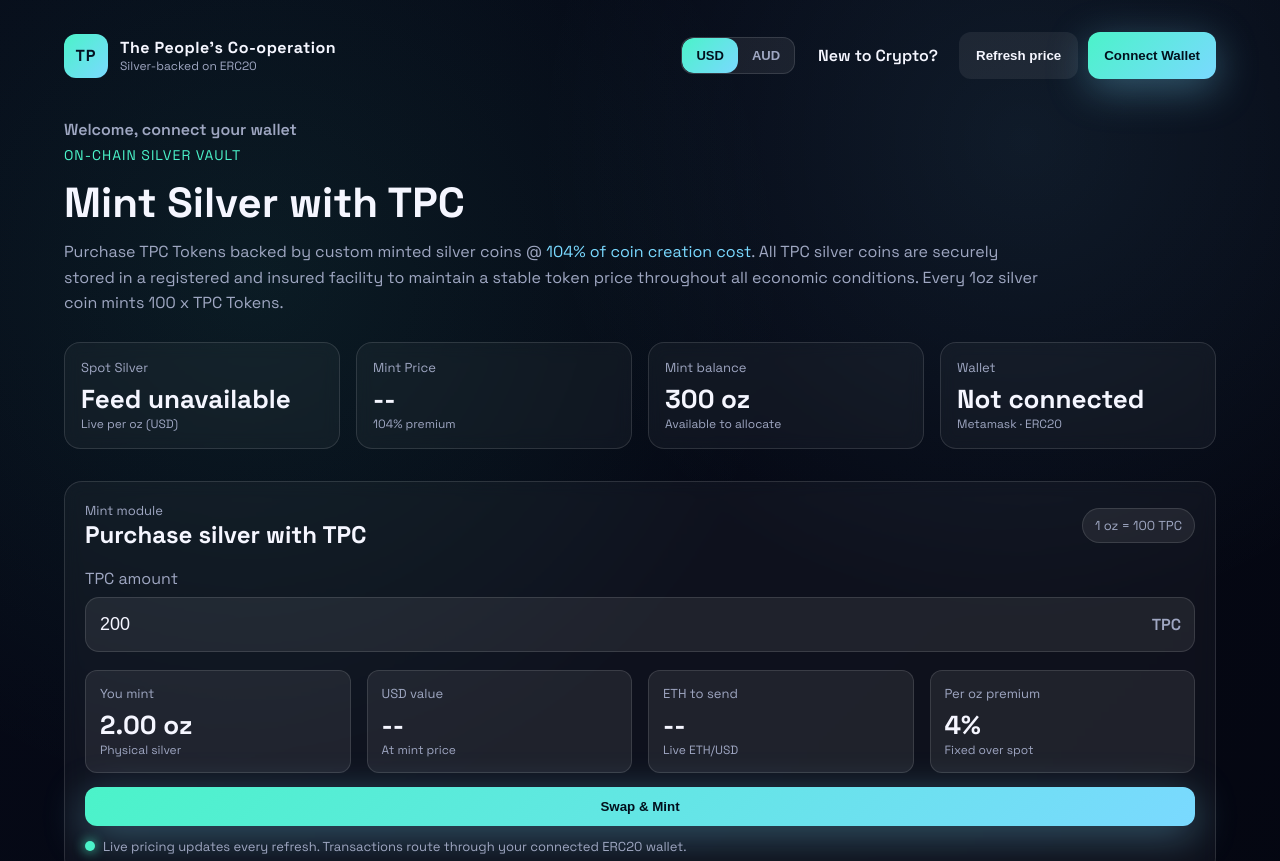
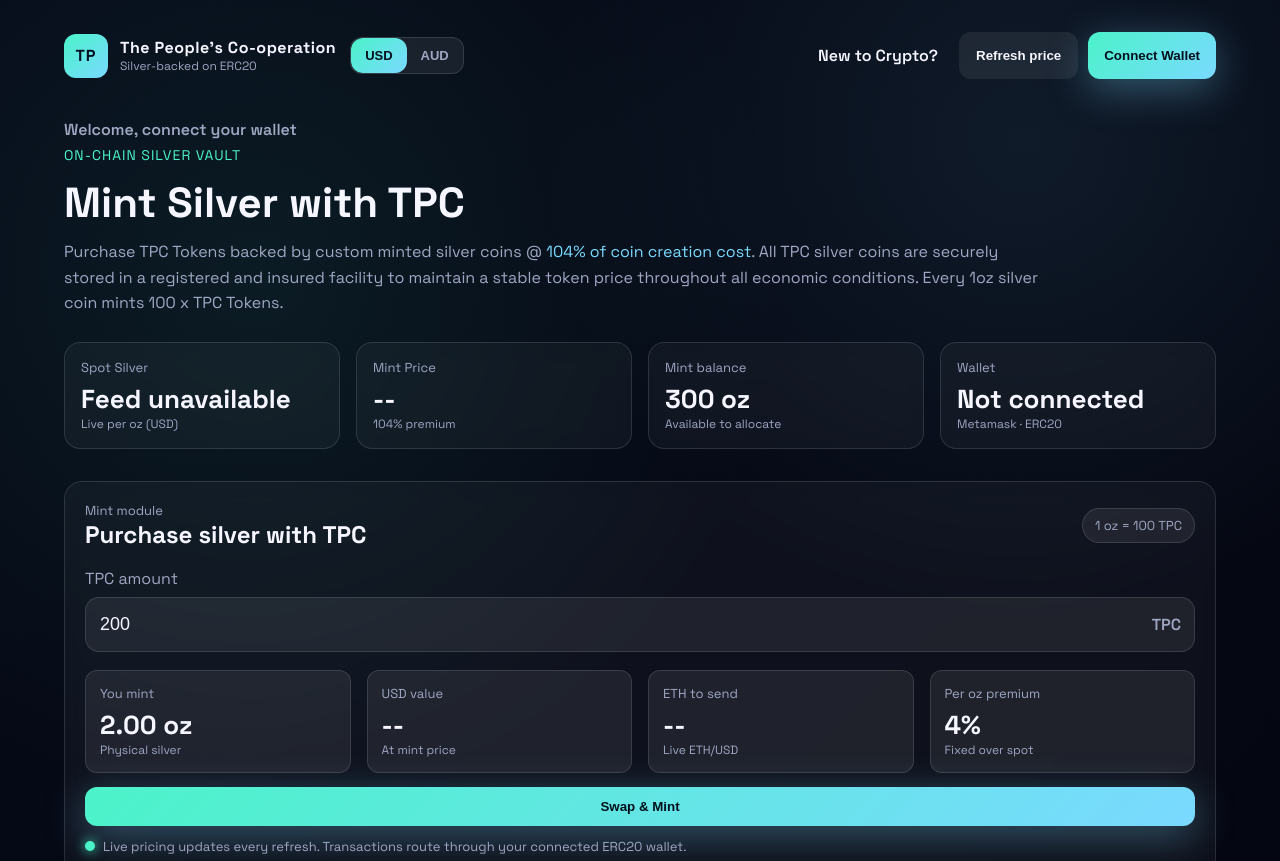
Before and after one commit to jjay6699/silver, a plain HTML site: page index.html in a window 1280 px wide. Shown: the top 861 px of the page. Drawn offline with Linux system fonts and the light colour scheme; no server answers.

Commit message:
Position currency toggle beside logo

```diff
--- a/index.html
+++ b/index.html
@@ -12,6 +12,7 @@
 <body>
   <div class="page">
     <header class="nav">
+      <div class="nav-left">
         <a class="logo" href="/">
           <div class="mark">TP</div>
           <div>
@@ -19,10 +20,10 @@
             <div class="tag">Silver-backed on ERC20</div>
           </div>
         </a>
-      <div class="nav-controls">
         <div class="currency-toggle" role="group" aria-label="Select currency">
           <button class="currency-btn active" data-currency="USD">USD</button>
           <button class="currency-btn" data-currency="AUD">AUD</button>
+        </div>
       </div>
       <div class="nav-actions">
         <a href="/new-to-crypto/" class="nav-link">New to Crypto?</a>
--- a/style.css
+++ b/style.css
@@ -51,6 +51,12 @@ a:hover {
   margin-bottom: 40px;
 }
 
+.nav-left {
+  display: flex;
+  align-items: center;
+  gap: 14px;
+}
+
 .logo {
   display: flex;
   align-items: center;
@@ -90,12 +96,6 @@ a:hover {
 .nav-actions {
   display: flex;
   gap: 10px;
-}
-
-.nav-controls {
-  display: flex;
-  align-items: center;
-  gap: 12px;
 }
 
 .currency-toggle {
```
Lines whose indentation alone changed are shown as unchanged.
